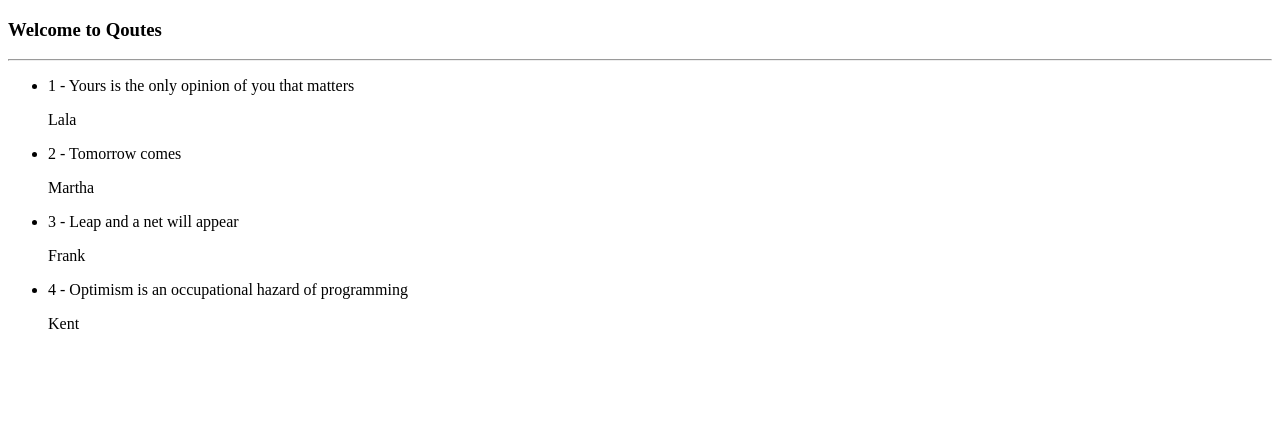
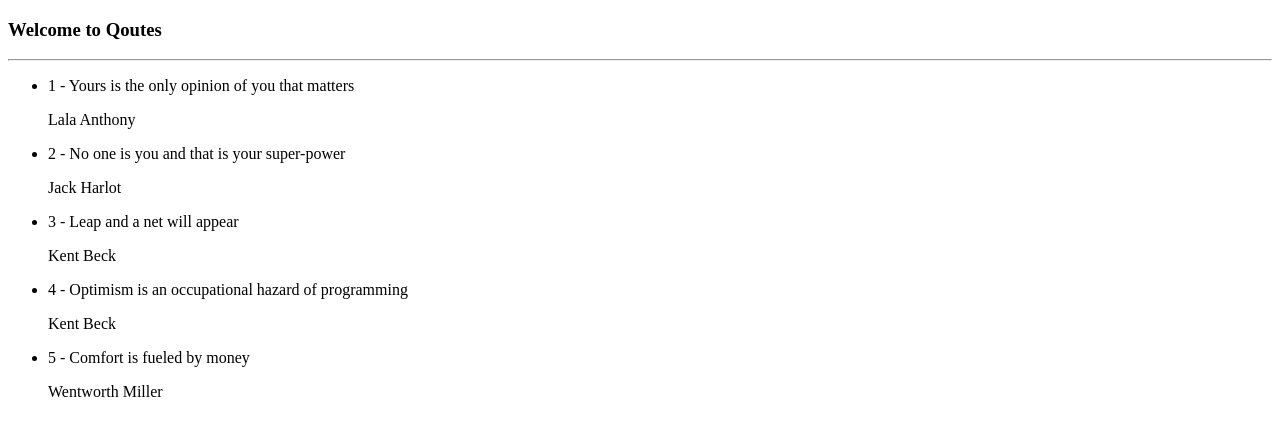
Before and after one commit to joankirui/Quotes-app, an Angular app: page / in a window 1280 px wide. Shown: the top 436 px of the page. Built offline with nearby package versions, Linux system fonts and the light colour scheme.

Commit message:
change quotes to put constructor into use

```diff
--- a/src/app/quote/quote.component.ts
+++ b/src/app/quote/quote.component.ts
@@ -7,12 +7,14 @@ import { Quote } from '../quote';
   styleUrls: ['./quote.component.css']
 })
 export class QuoteComponent implements OnInit {
-  quotes:Quote[] = [
-    {id:1, name:'Yours is the only opinion of you that matters', author:'Lala'},
-    {id:2, name:'Tomorrow comes', author:'Martha'},
-    {id:3, name:'Leap and a net will appear', author:'Frank'},
-    {id:4, name:'Optimism is an occupational hazard of programming', author:'Kent'},
+  quotes: Quote[] = [
+    new Quote(1, 'Yours is the only opinion of you that matters','Lala Anthony','Joan',new Date(2020,0,17)),
+    new Quote(2, 'No one is you and that is your super-power', 'Jack Harlot', 'Jackline', new Date(2021,7,13)),
+    new Quote(3, 'Leap and a net will appear', 'Kent Beck','Martha', new Date(2021,9,2)),
+    new Quote(4, 'Optimism is an occupational hazard of programming','Kent Beck', 'Winny', new Date(2020,12,12)),
+    new Quote(5, 'Comfort is fueled by money','Wentworth Miller','Yusuf', new Date(2021,2,10)),
   ];
+
 
   constructor() { }
 
```
